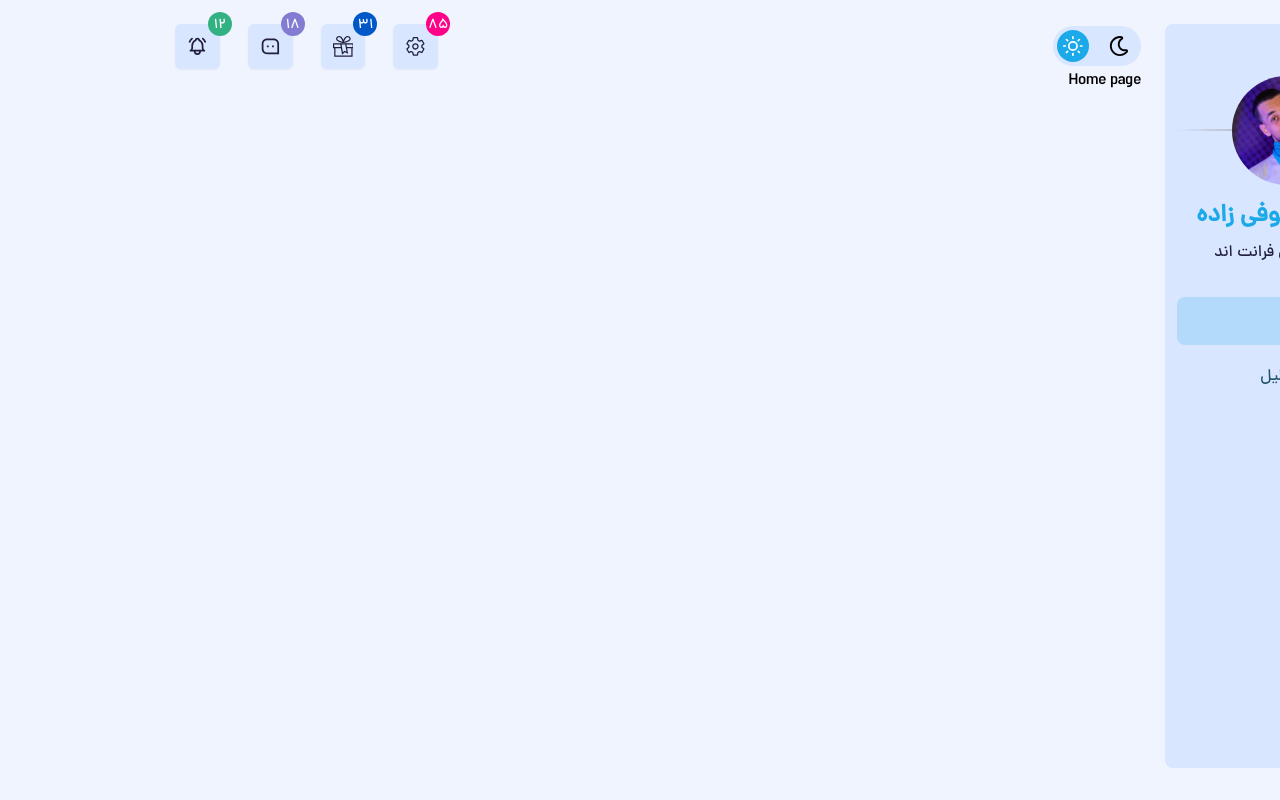
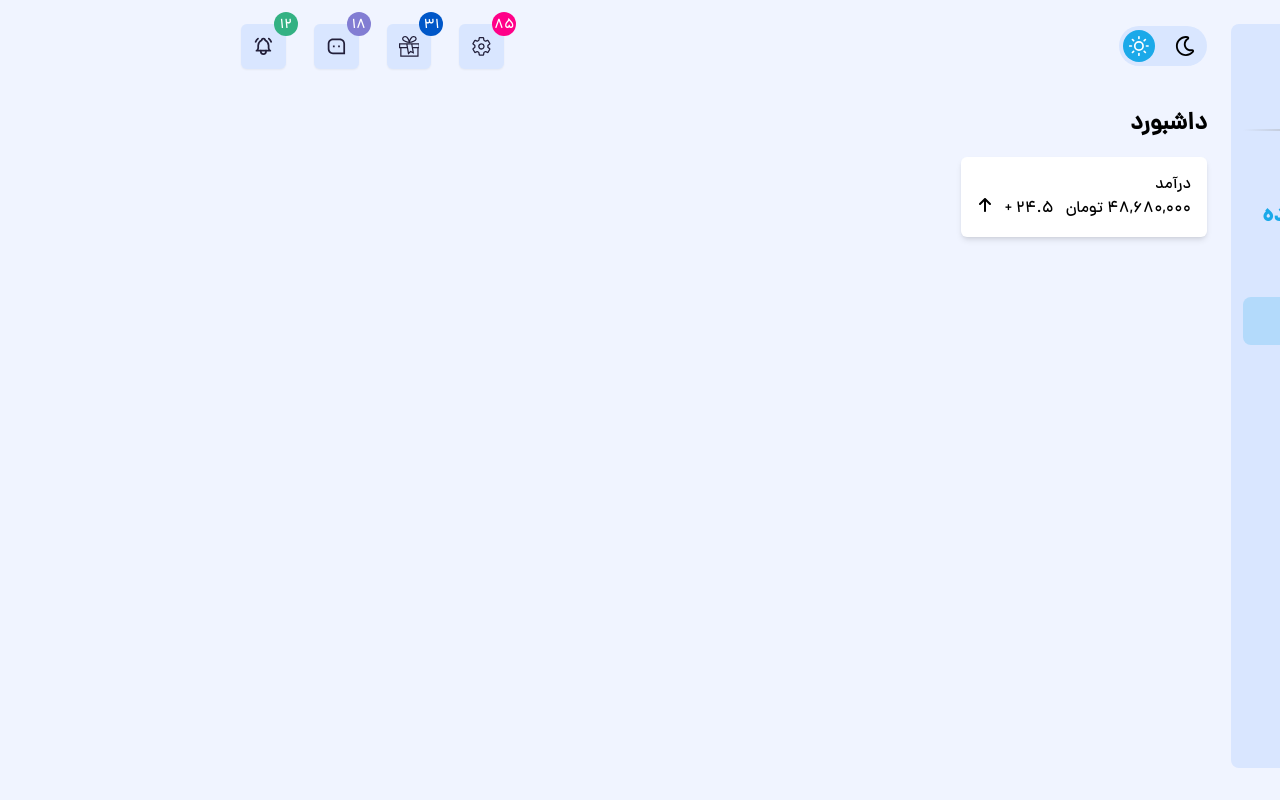
Before and after one commit to soufi-learn/dashboard-admin, a React (Vite) app: page / in a window 1280 px wide. Built offline with nearby package versions, Linux system fonts and the light colour scheme.

Commit message:
start features component

```diff
--- /dev/null
+++ b/src/components/features/Features.jsx
@@ -0,0 +1,18 @@
+import { FaArrowDown, FaArrowUp } from "react-icons/fa6";
+
+const Features = () => {
+  return (
+    <div className="flex gap-4 ">
+      <section className="rounded-md bg-white dark:bg-primary-light p-4 shadow-md transition-all">
+        <span className="mb-2">درآمد</span>
+        <div className="flex gap-3">
+          <span>۴۸,۶۸۰,۰۰۰ تومان</span>
+          <span>۲۴.۵ +</span>
+          <FaArrowUp />
+        </div>
+      </section>
+    </div>
+  );
+};
+
+export default Features;
--- a/src/pages/home/Home.jsx
+++ b/src/pages/home/Home.jsx
@@ -1,5 +1,12 @@
+import Features from "../../components/features/Features";
+
 const Home = () => {
-  return <div>Home page</div>;
+  return (
+    <div className="mt-10 dark:text-light-main transition-all">
+      <h3 className="mb-4">داشبورد</h3>
+      <Features />
+    </div>
+  );
 };
 
 export default Home;
```
